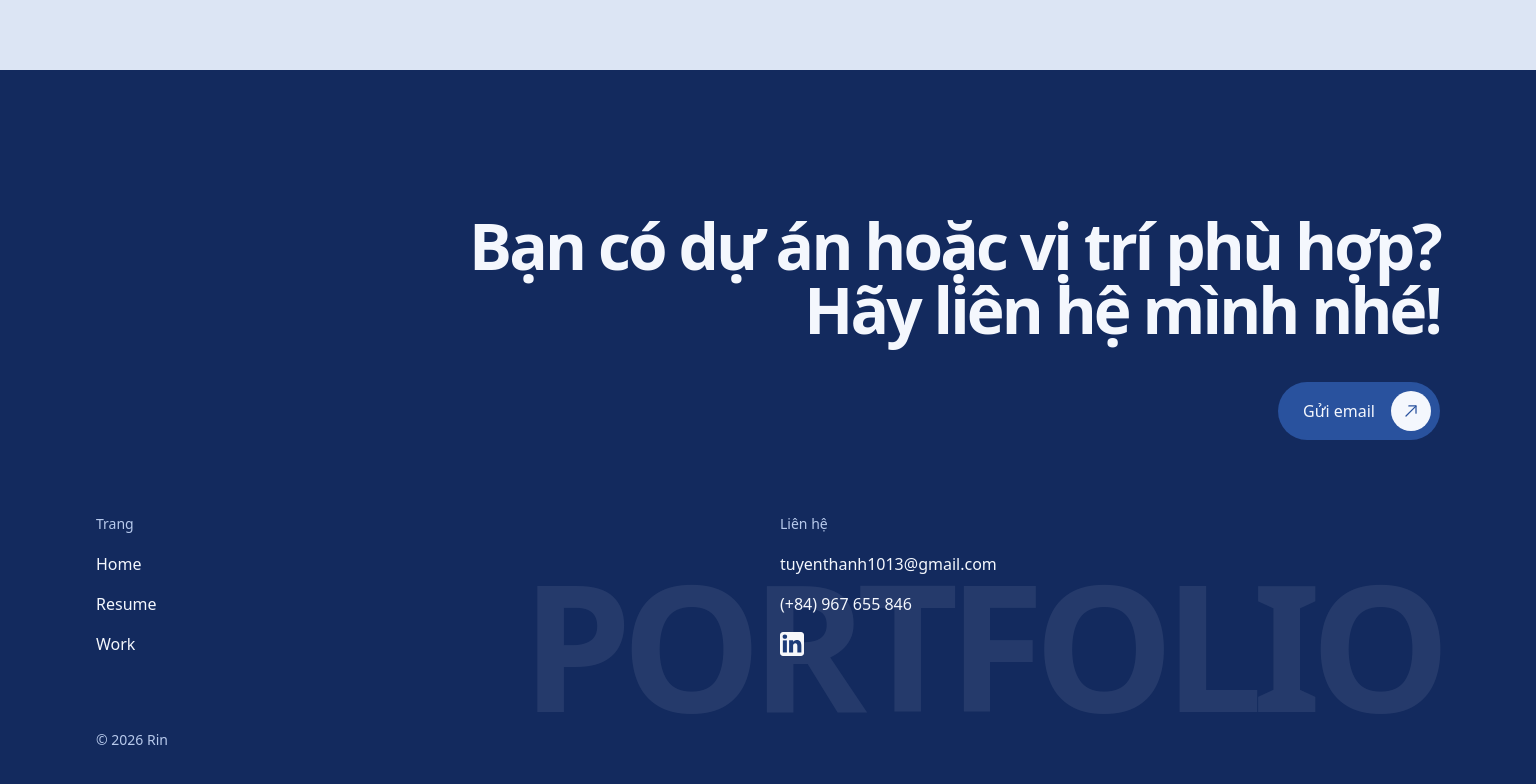
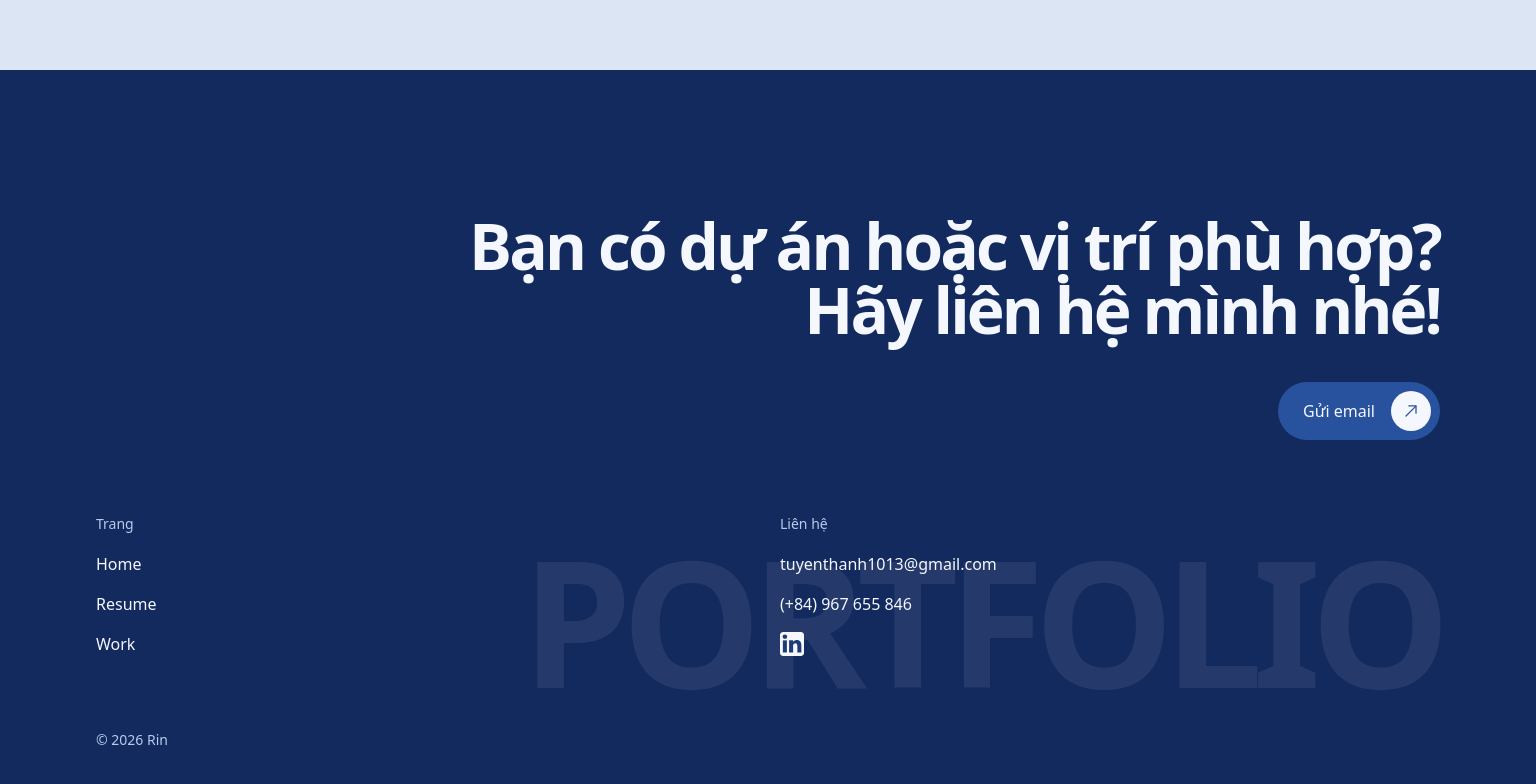
Before and after one commit to ribisachi0319/rin-portfolio, an Astro site: page / in a window 1536 px wide. Shown: the part 4131-4915 px from the top of the page. Built offline with nearby package versions, Linux system fonts and the light colour scheme; Astro itself is replaced by a stand-in of ours.

Commit message:
fix(home): align the footer PORTFOLIO text with the columns as in Figma

```diff
--- a/src/pages/index.astro
+++ b/src/pages/index.astro
@@ -280,12 +280,12 @@ const marquee = Array.from({ length: 12 }, () => "Rin's Portfolio");
 						set:html={linkedinIcon}
 					/>
 				</div>
+				<Split as="p" mode="char" class="giant" aria-hidden="true">
+					PORTFOLIO
+				</Split>
 			</div>
 			<p class="copyright">© 2026 Rin</p>
 		</div>
-		<Split as="p" mode="char" class="giant" aria-hidden="true">
-			PORTFOLIO
-		</Split>
 	</footer>
 </Base>
 
@@ -836,6 +836,7 @@ const marquee = Array.from({ length: 12 }, () => "Rin's Portfolio");
 	}
 
 	.footer-cols {
+		position: relative;
 		display: grid;
 		grid-template-columns: 1fr 1fr;
 		gap: 24px;
@@ -870,10 +871,12 @@ const marquee = Array.from({ length: 12 }, () => "Rin's Portfolio");
 		height: 24px;
 	}
 
+	/* Bám theo mép trên khối cột như Figma (thấp hơn 24px), nằm sau các link */
 	.giant {
 		position: absolute;
-		right: var(--pad);
-		bottom: 64px;
+		top: calc(24 * var(--u));
+		right: 0;
+		z-index: -1;
 		font-size: calc(176 * var(--u));
 		line-height: calc(168 * var(--u));
 		font-weight: 700;
@@ -881,12 +884,6 @@ const marquee = Array.from({ length: 12 }, () => "Rin's Portfolio");
 		color: rgb(244 247 253 / 0.084);
 		white-space: nowrap;
 		pointer-events: none;
-	}
-
-	@media (min-width: 1441px) {
-		.giant {
-			right: calc((100vw - 1440px) / 2 + 48px);
-		}
 	}
 
 	@media (max-width: 900px) {
```
